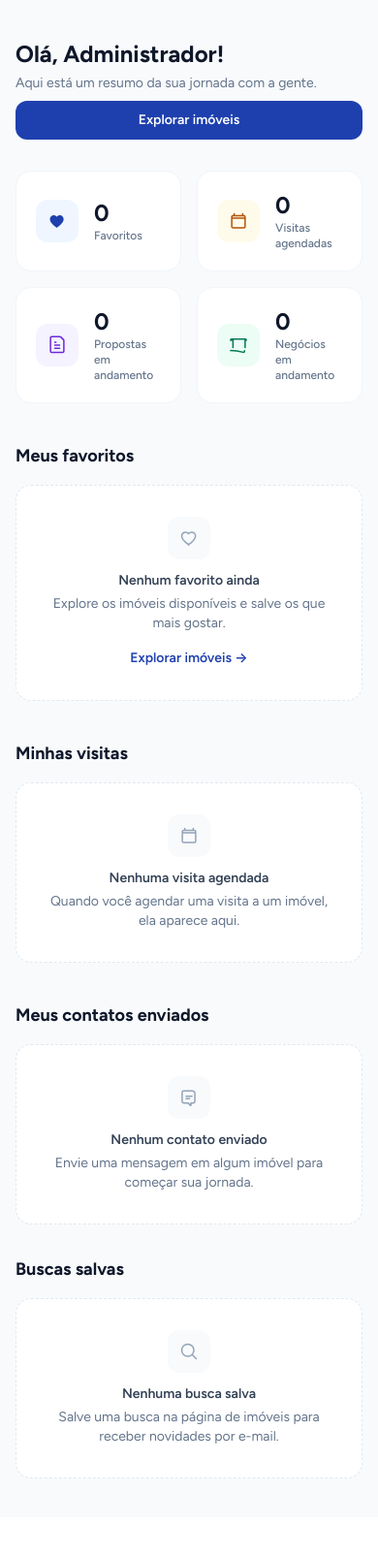
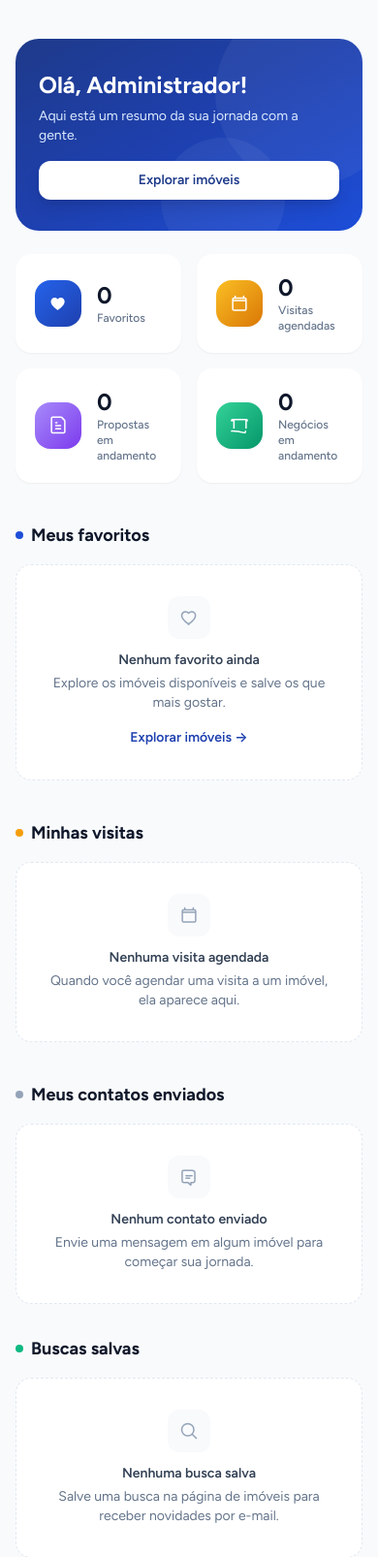
Before and after one commit to tallentwave/imobiliariaCRM, a Laravel app: page /minha-conta in a window 390 px wide. Shown: the part 105-1711 px from the top of the page at 97% size. Before the commit the page ends 1630 px from the top, so only its background shows below. Run offline with Laravel 12, Linux system fonts and the light colour scheme; a user stored in the database is signed in; data comes from the database, SQL or seed files in the repository; data that the repository does not hold is empty; style sheets or scripts are compiled from the project's sources.

Commit message:
Redesign client area dashboard: gradient hero, colored icon cards, shadows
The client dashboard (/minha-conta) looked flat and generic: plain text
header, bordered white cards with no visual hierarchy, and stat-card icons
using flat light backgrounds indistinguishable from the page background.
User reported it directly as "muito feio" (very ugly) after an earlier
structural-only pass.

- client/index.blade.php: header replaced with a gradient hero card
  (brand-800 -> brand-600) with subtle decorative circles and a CTA button;
  section cards (deals, proposals, visits, leads, saved searches) switched
  from flat borders to shadow-sm/hover:shadow-md; each section heading got
  a colored accent dot (violet/brand/amber/slate/emerald) to aid scanning.
- components/client/stat-card.blade.php: icon badges switched from flat
  bg-X-50 tints to bg-gradient-to-br X-400->X-600 with white icons and a
  subtle shadow, enlarged from 11 to 12 units, matching the visual weight
  of the hero card.

Verified locally: seeded a full-content account (lead, opportunity,
proposal, deal with checklist, visit, favorite property) to render every
section, took before/after screenshots confirming the new styling renders
correctly, ran view:cache to confirm no Blade syntax errors, and rebuilt
CSS via npm run build. Local DB reset back to migrate:fresh --seed after
testing.

Co-Authored-By: Claude Sonnet 5 <noreply@anthropic.com>
Claude-Session: https://claude.ai/code/session_015zQ7Yt12j2ZF8X5zLzYz5v

```diff
--- a/resources/views/client/index.blade.php
+++ b/resources/views/client/index.blade.php
@@ -1,15 +1,19 @@
 <x-client-layout title="Minha conta">
-    <div class="flex flex-col sm:flex-row sm:items-center sm:justify-between gap-2">
-        <div>
-            <h1 class="text-2xl font-bold text-slate-900">Olá, {{ explode(' ', auth()->user()->name)[0] }}!</h1>
-            <p class="text-slate-500 text-sm mt-1">Aqui está um resumo da sua jornada com a gente.</p>
+    <div class="rounded-3xl bg-gradient-to-br from-brand-800 via-brand-700 to-brand-600 relative overflow-hidden px-6 py-8 sm:px-10 sm:py-10">
+        <div class="absolute -right-10 -top-10 h-48 w-48 rounded-full bg-white/5"></div>
+        <div class="absolute right-20 -bottom-8 h-32 w-32 rounded-full bg-white/5"></div>
+        <div class="relative flex flex-col sm:flex-row sm:items-center sm:justify-between gap-4">
+            <div>
+                <h1 class="text-2xl sm:text-3xl font-bold text-white">Olá, {{ explode(' ', auth()->user()->name)[0] }}!</h1>
+                <p class="text-brand-100 text-sm mt-1.5">Aqui está um resumo da sua jornada com a gente.</p>
+            </div>
+            <a href="{{ route('imoveis.index') }}" class="inline-flex items-center justify-center rounded-xl bg-white hover:bg-brand-50 text-brand-800 text-sm font-semibold px-5 py-2.5 transition shadow-lg shadow-brand-900/20">
+                Explorar imóveis
+            </a>
         </div>
-        <a href="{{ route('imoveis.index') }}" class="inline-flex items-center justify-center rounded-xl bg-brand-700 hover:bg-brand-800 text-white text-sm font-semibold px-4 py-2.5 transition">
-            Explorar imóveis
-        </a>
     </div>
 
-    <div class="mt-8 grid grid-cols-2 lg:grid-cols-4 gap-4">
+    <div class="mt-6 grid grid-cols-2 lg:grid-cols-4 gap-4">
         <x-client.stat-card label="Favoritos" :value="$stats['favorites']" color="brand">
             <svg xmlns="http://www.w3.org/2000/svg" viewBox="0 0 24 24" class="w-5 h-5" fill="currentColor"><path d="M12 20.25c-.2 0-.39-.06-.55-.18C7.6 17.35 3 13.62 3 9.5 3 6.87 5.1 4.75 7.7 4.75c1.5 0 2.94.72 3.8 1.9.86-1.18 2.3-1.9 3.8-1.9 2.6 0 4.7 2.12 4.7 4.75 0 4.12-4.6 7.85-8.45 10.57-.16.12-.35.18-.55.18z"/></svg>
         </x-client.stat-card>
@@ -29,11 +33,11 @@
 
             @if($proposals->isNotEmpty() || $deals->isNotEmpty())
                 <section>
-                    <h2 class="text-lg font-bold text-slate-900 mb-4">Propostas e negócios</h2>
+                    <h2 class="text-lg font-bold text-slate-900 mb-4 flex items-center gap-2"><span class="h-2 w-2 rounded-full bg-violet-500"></span>Propostas e negócios</h2>
                     <div class="space-y-4">
                         @foreach($deals as $deal)
                             @php $progress = $deal->checklistProgress(); @endphp
-                            <div class="bg-white rounded-2xl border border-slate-100 p-5">
+                            <div class="bg-white rounded-2xl shadow-sm hover:shadow-md transition-shadow p-5">
                                 <div class="flex items-start justify-between gap-3">
                                     <div>
                                         <p class="font-semibold text-slate-800">{{ $deal->property?->title ?? 'Imóvel' }}</p>
@@ -62,7 +66,7 @@
                         @endforeach
 
                         @foreach($proposals as $proposal)
-                            <div class="bg-white rounded-2xl border border-slate-100 p-5 flex items-center justify-between gap-3">
+                            <div class="bg-white rounded-2xl shadow-sm hover:shadow-md transition-shadow p-5 flex items-center justify-between gap-3">
                                 <div>
                                     <p class="font-semibold text-slate-800">{{ $proposal->property?->title ?? 'Imóvel' }}</p>
                                     <p class="text-xs text-slate-500 mt-0.5">
@@ -83,7 +87,7 @@
             @endif
 
             <section>
-                <h2 class="text-lg font-bold text-slate-900 mb-4">Meus favoritos</h2>
+                <h2 class="text-lg font-bold text-slate-900 mb-4 flex items-center gap-2"><span class="h-2 w-2 rounded-full bg-brand-600"></span>Meus favoritos</h2>
                 @if($favorites->isEmpty())
                     <x-client.empty-state
                         title="Nenhum favorito ainda"
@@ -103,13 +107,13 @@
             </section>
 
             <section>
-                <h2 class="text-lg font-bold text-slate-900 mb-4">Minhas visitas</h2>
+                <h2 class="text-lg font-bold text-slate-900 mb-4 flex items-center gap-2"><span class="h-2 w-2 rounded-full bg-amber-500"></span>Minhas visitas</h2>
                 @if($visits->isEmpty())
                     <x-client.empty-state title="Nenhuma visita agendada" message="Quando você agendar uma visita a um imóvel, ela aparece aqui.">
                         <svg xmlns="http://www.w3.org/2000/svg" viewBox="0 0 24 24" class="w-5 h-5" fill="none" stroke="currentColor" stroke-width="1.8"><path stroke-linecap="round" stroke-linejoin="round" d="M6.75 3v2.25M17.25 3v2.25M3.75 8.25h16.5M5.25 5.25h13.5a1.5 1.5 0 0 1 1.5 1.5v12a1.5 1.5 0 0 1-1.5 1.5H5.25a1.5 1.5 0 0 1-1.5-1.5v-12a1.5 1.5 0 0 1 1.5-1.5Z"/></svg>
                     </x-client.empty-state>
                 @else
-                    <div class="bg-white rounded-xl border border-slate-100 divide-y divide-slate-100">
+                    <div class="bg-white rounded-2xl shadow-sm divide-y divide-slate-100">
                         @foreach($visits as $visit)
                             <div class="p-4 flex items-center justify-between gap-3">
                                 <div>
@@ -127,13 +131,13 @@
             </section>
 
             <section>
-                <h2 class="text-lg font-bold text-slate-900 mb-4">Meus contatos enviados</h2>
+                <h2 class="text-lg font-bold text-slate-900 mb-4 flex items-center gap-2"><span class="h-2 w-2 rounded-full bg-slate-400"></span>Meus contatos enviados</h2>
                 @if($leads->isEmpty())
                     <x-client.empty-state title="Nenhum contato enviado" message="Envie uma mensagem em algum imóvel para começar sua jornada.">
                         <svg xmlns="http://www.w3.org/2000/svg" viewBox="0 0 24 24" class="w-5 h-5" fill="none" stroke="currentColor" stroke-width="1.8"><path stroke-linecap="round" stroke-linejoin="round" d="M8.25 10.5h7.5m-7.5 3h4.5m3.874-9.75H5.376c-1.037 0-1.876.84-1.876 1.875v11.25C3.5 17.91 4.34 18.75 5.375 18.75h5.24l3.17 3.03a.375.375 0 0 0 .631-.27v-2.76h2.958c1.036 0 1.876-.84 1.876-1.875V6.375c0-1.036-.84-1.875-1.876-1.875Z"/></svg>
                     </x-client.empty-state>
                 @else
-                    <div class="bg-white rounded-xl border border-slate-100 divide-y divide-slate-100">
+                    <div class="bg-white rounded-2xl shadow-sm divide-y divide-slate-100">
                         @foreach($leads as $lead)
                             <div class="p-4">
                                 <p class="font-semibold text-slate-800 text-sm">{{ $lead->property?->title ?? 'Contato geral' }}</p>
@@ -146,7 +150,7 @@
         </div>
 
         <div>
-            <h2 class="text-lg font-bold text-slate-900 mb-4">Buscas salvas</h2>
+            <h2 class="text-lg font-bold text-slate-900 mb-4 flex items-center gap-2"><span class="h-2 w-2 rounded-full bg-emerald-500"></span>Buscas salvas</h2>
             @if($savedSearches->isEmpty())
                 <x-client.empty-state title="Nenhuma busca salva" message="Salve uma busca na página de imóveis para receber novidades por e-mail.">
                     <svg xmlns="http://www.w3.org/2000/svg" viewBox="0 0 24 24" class="w-5 h-5" fill="none" stroke="currentColor" stroke-width="1.8"><path stroke-linecap="round" stroke-linejoin="round" d="m21 21-5.197-5.197m0 0A7.5 7.5 0 1 0 5.196 5.196a7.5 7.5 0 0 0 10.607 10.607Z"/></svg>
@@ -154,7 +158,7 @@
             @else
                 <div class="space-y-3">
                     @foreach($savedSearches as $search)
-                        <div class="bg-white rounded-xl border border-slate-100 p-4">
+                        <div class="bg-white rounded-2xl shadow-sm p-4">
                             <div class="flex items-center justify-between">
                                 <p class="font-semibold text-sm text-slate-800">{{ $search->name }}</p>
                                 <form action="{{ route('buscas-salvas.destroy', $search) }}" method="POST">
--- a/resources/views/components/client/stat-card.blade.php
+++ b/resources/views/components/client/stat-card.blade.php
@@ -2,16 +2,16 @@
 
 @php
     $colors = [
-        'brand' => 'bg-brand-50 text-brand-700',
-        'amber' => 'bg-amber-50 text-amber-700',
-        'emerald' => 'bg-emerald-50 text-emerald-700',
-        'violet' => 'bg-violet-50 text-violet-700',
+        'brand' => 'bg-gradient-to-br from-brand-500 to-brand-700 text-white',
+        'amber' => 'bg-gradient-to-br from-amber-400 to-amber-600 text-white',
+        'emerald' => 'bg-gradient-to-br from-emerald-400 to-emerald-600 text-white',
+        'violet' => 'bg-gradient-to-br from-violet-400 to-violet-600 text-white',
     ];
     $iconBg = $colors[$color] ?? $colors['brand'];
 @endphp
 
-<div class="bg-white rounded-2xl border border-slate-100 p-5 flex items-center gap-4">
-    <div class="h-11 w-11 rounded-xl {{ $iconBg }} flex items-center justify-center flex-shrink-0">
+<div class="bg-white rounded-2xl shadow-sm hover:shadow-md transition-shadow p-5 flex items-center gap-4">
+    <div class="h-12 w-12 rounded-2xl {{ $iconBg }} flex items-center justify-center flex-shrink-0 shadow-sm">
         {{ $slot }}
     </div>
     <div>
```
